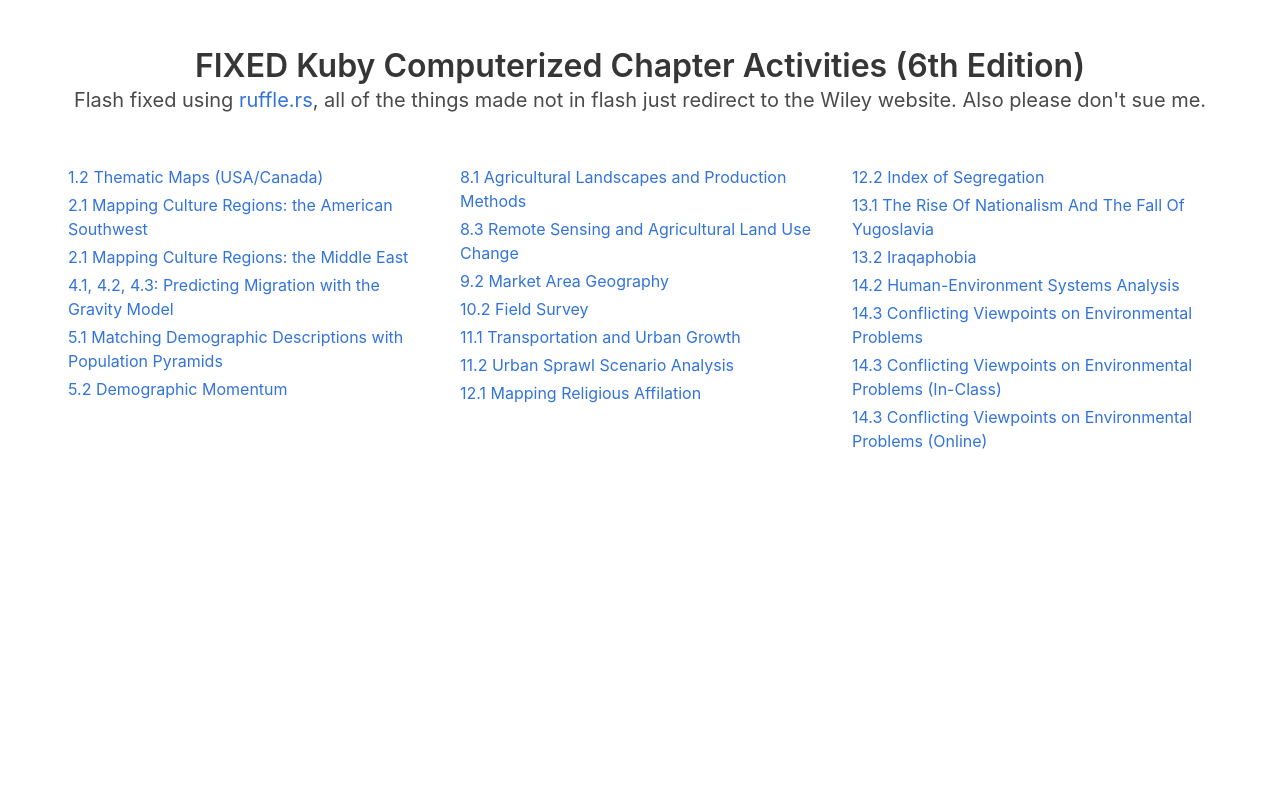
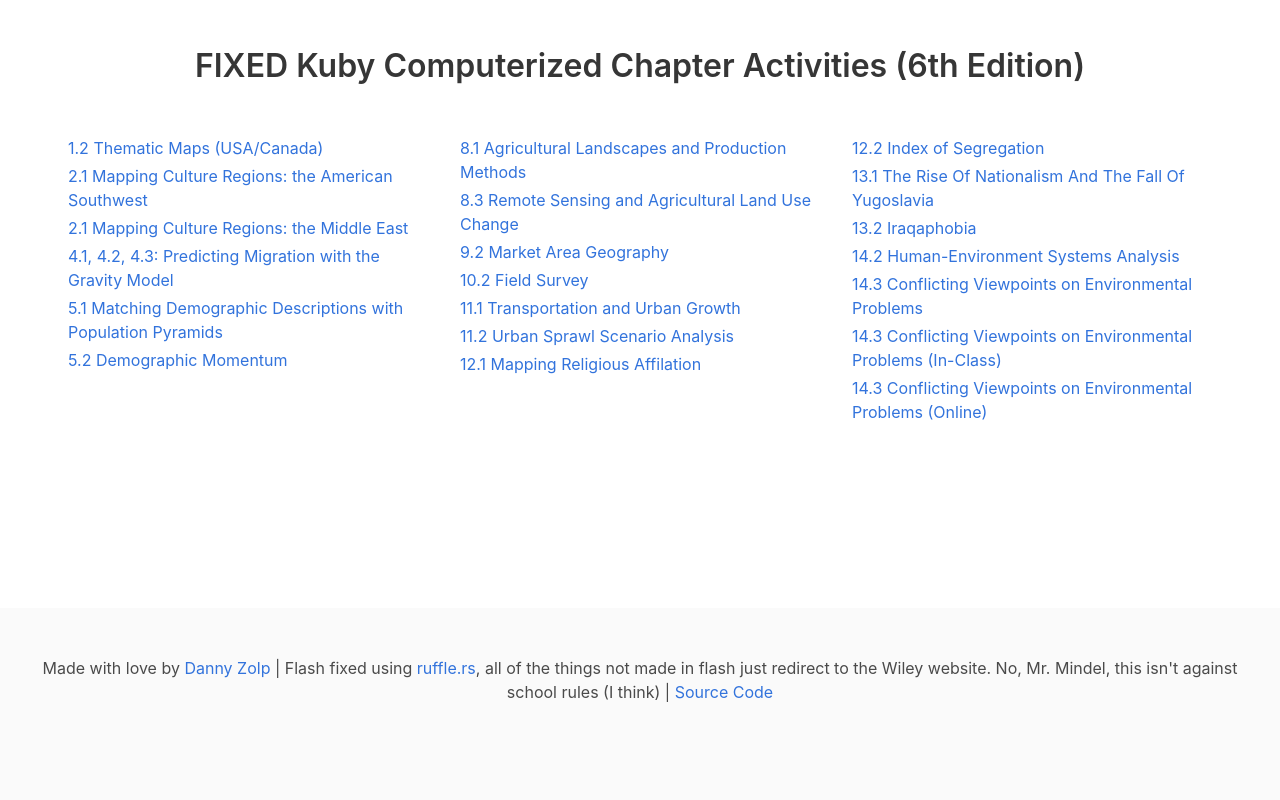
Before and after one commit to DannyZolp/Kuby-Activities, a plain HTML site: page index.html in a window 1280 px wide. Drawn offline with Linux system fonts and the light colour scheme.

Commit message:
feat: :sparkles: Added footer

```diff
--- a/index.html
+++ b/index.html
@@ -11,11 +11,6 @@
       <h1 class="title">
         FIXED Kuby Computerized Chapter Activities (6th Edition)
       </h1>
-      <h2 class="subtitle">
-        Flash fixed using <a href="https://ruffle.rs/">ruffle.rs</a>, all of the
-        things made not in flash just redirect to the Wiley website. Also please
-        don't sue me.
-      </h2>
     </header>
     <section class="container mt-6">
       <div class="columns">
@@ -127,5 +122,14 @@
         </ul>
       </div>
     </section>
+    <footer class="footer" style="bottom: 0; position: fixed; width: 100%">
+      <div class="content has-text-centered">
+        Made with love by <a href="https://dannyzolp.com/">Danny Zolp</a> |
+        Flash fixed using <a href="https://ruffle.rs/">ruffle.rs</a>, all of the
+        things not made in flash just redirect to the Wiley website. No, Mr.
+        Mindel, this isn't against school rules (I think) |
+        <a href="https://github.com/DannyZolp/Kuby-Activities">Source Code</a>
+      </div>
+    </footer>
   </body>
 </html>
```
